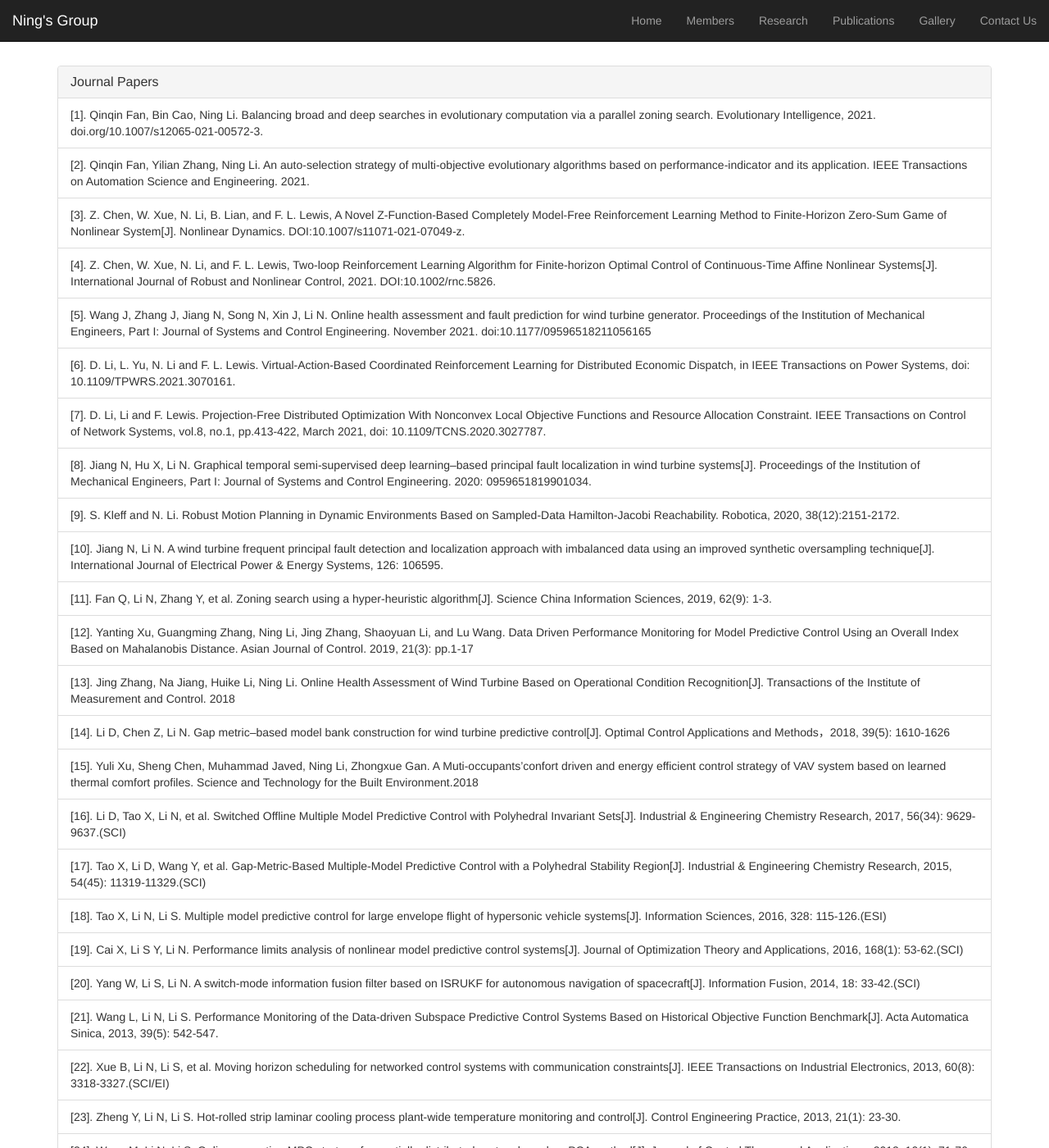
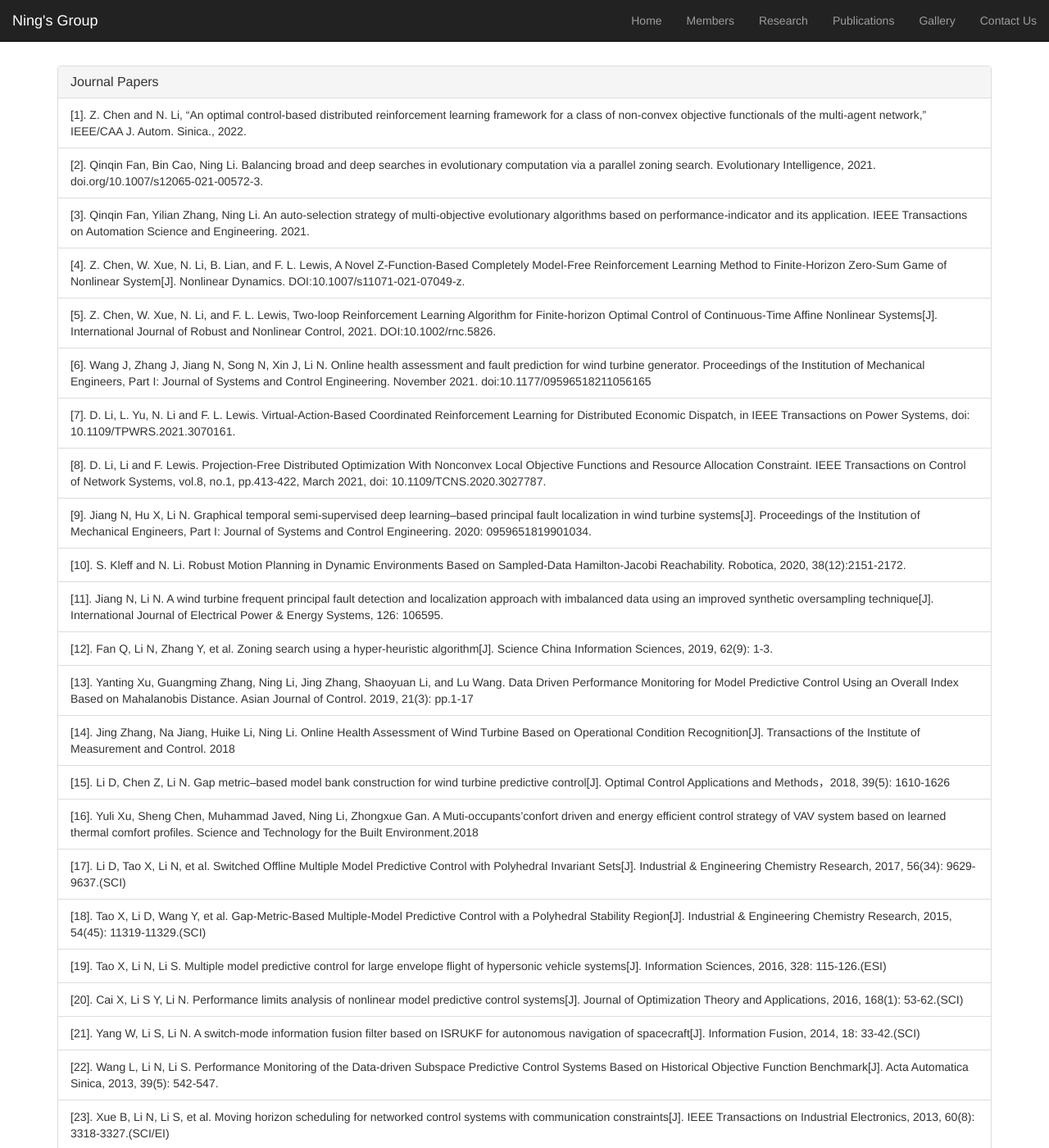
Before and after one commit to academic532/academic532.github.io, a Jekyll site: the page built from publications/index.html, in a window 1280 px wide and 1400 px high. Shown: the whole window at 82% size. Built offline with Jekyll 4.4.1, drawn with Linux system fonts in a browser that asks for light colours; nearby versions of some CDN libraries; some of the changed text lies outside the part shown.

Commit message:
update journal

```diff
--- a/_data/publications.json
+++ b/_data/publications.json
@@ -4,6 +4,7 @@
     {
       "category": "Journal Papers",
       "items": [
+         "Z. Chen and  N. Li,  “An optimal control-based distributed reinforcement learning framework for a class of non-convex objective functionals of the multi-agent network,” IEEE/CAA J. Autom. Sinica., 2022.",
          "Qinqin Fan, Bin Cao, Ning Li. Balancing broad and deep searches in evolutionary computation via a parallel zoning search. Evolutionary Intelligence, 2021. doi.org/10.1007/s12065-021-00572-3.",
          "Qinqin Fan, Yilian Zhang, Ning Li. An auto-selection strategy of multi-objective evolutionary algorithms based on performance-indicator and its application. IEEE Transactions on Automation Science and Engineering. 2021.",
          "Z. Chen, W. Xue, N. Li, B. Lian, and F. L. Lewis, A Novel Z-Function-Based Completely Model-Free Reinforcement Learning Method to Finite-Horizon Zero-Sum Game of Nonlinear System[J]. Nonlinear Dynamics. DOI:10.1007/s11071-021-07049-z.",
```
